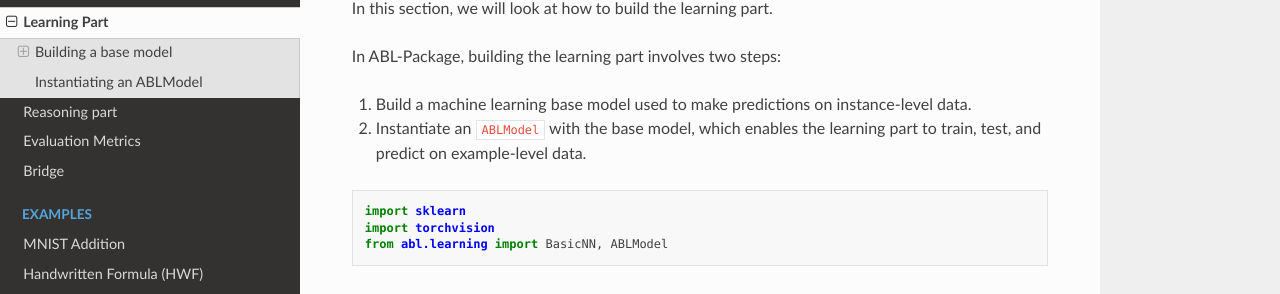
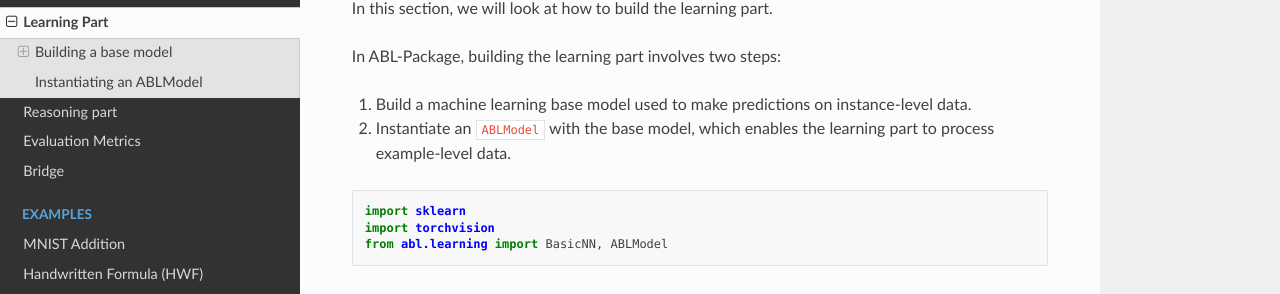
Before and after one commit to AbductiveLearning/ABLkit, a Sphinx documentation site: the page built from docs/Intro/Learning.rst, in a window 1280 px wide and 900 px high. Shown: the part 235-529 px from the top of the window. Built offline with Sphinx 7.4.7 and the Read the Docs theme 2.0.0, drawn with Linux system fonts in a browser that asks for light colours.

Commit message:
[DOC] minor changes

```diff
--- a/docs/Intro/Basics.rst
+++ b/docs/Intro/Basics.rst
@@ -22,7 +22,7 @@
 
 **Data** part manages the storage, operation, and evaluation of data efficiently.
 It includes the ``ListData`` class, which defines the data structures used in
-Abductive Learning, and comprises common data operations like insertion, deletion,
+ABL, and comprises common data operations like insertion, deletion,
 retrieval, slicing, etc. Additionally, it contains a series of evaluation metrics
 such as ``SymbolAccuracy`` and ``ReasoningMetric`` (both specialized metrics
 inherited from the ``BaseMetric`` class), for evaluating model quality from a
--- a/docs/Intro/Learning.rst
+++ b/docs/Intro/Learning.rst
@@ -15,7 +15,7 @@
 In ABL-Package, building the learning part involves two steps:
 
 1. Build a machine learning base model used to make predictions on instance-level data.
-2. Instantiate an ``ABLModel`` with the base model, which enables the learning part to train, test, and predict on example-level data.
+2. Instantiate an ``ABLModel`` with the base model, which enables the learning part to process example-level data.
 
 .. code:: python
 
```
